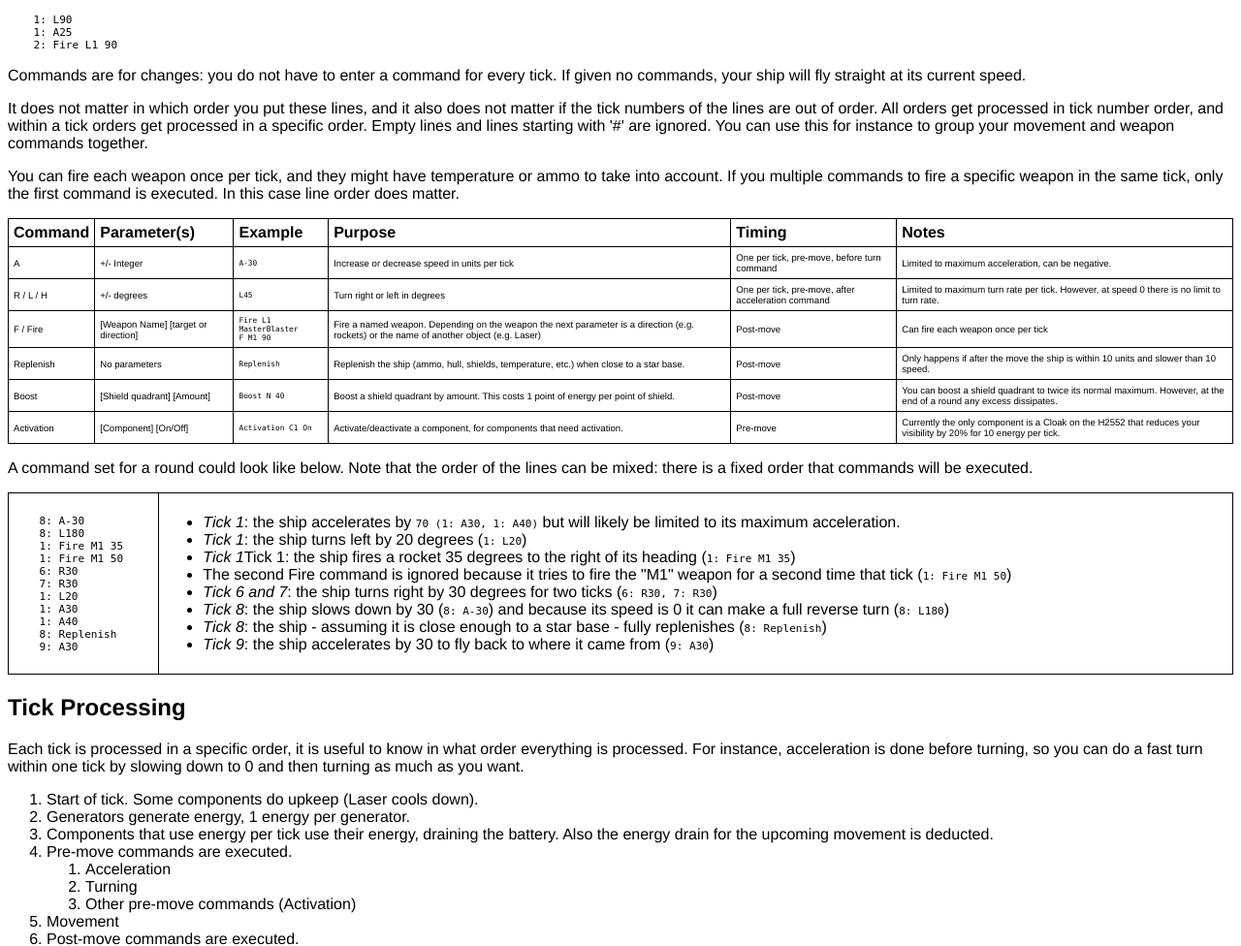
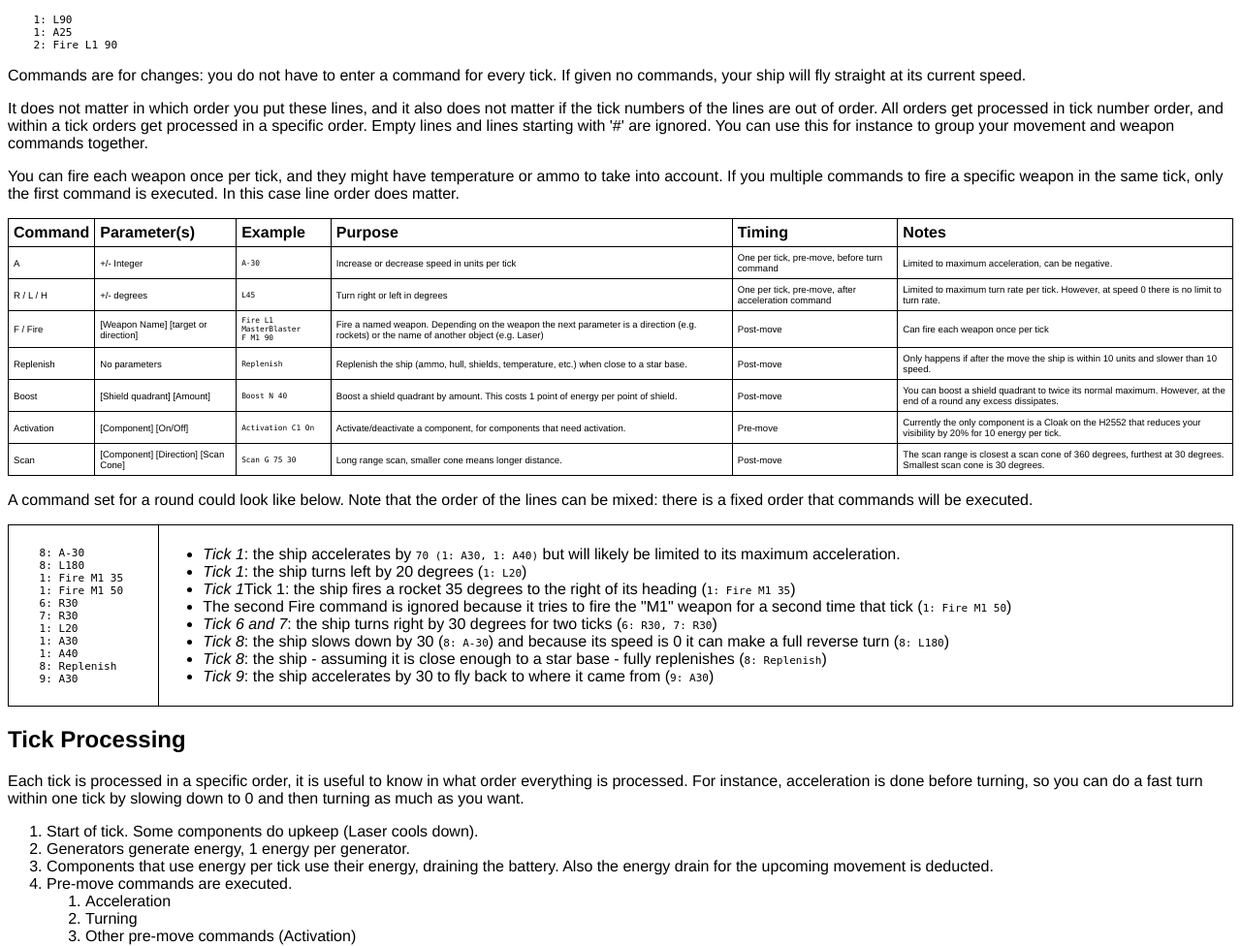
Before and after one commit to sbeaumont/starship-arena, a Flask app: template templates/manual.html in a window 1280 px wide. Shown: the part 690-1666 px from the top of the page at 97% size. Run offline with Flask 3, Linux system fonts and the light colour scheme; the template is opened without the code that fills it, so the values that code supplies are empty.

Commit message:
Added Gravscan to manual

```diff
--- a/templates/manual.html
+++ b/templates/manual.html
@@ -138,6 +138,14 @@ If you multiple commands to fire a specific weapon in the same tick, only the fi
         <td>Activate/deactivate a component, for components that need activation.</td>
         <td>Pre-move</td>
         <td>Currently the only component is a Cloak on the H2552 that reduces your visibility by 20% for 10 energy per tick.</td>
+    </tr>
+    <tr>
+        <td>Scan</td>
+        <td>[Component] [Direction] [Scan Cone]</td>
+        <td class="code-style">Scan G 75 30</td>
+        <td>Long range scan, smaller cone means longer distance.</td>
+        <td>Post-move</td>
+        <td>The scan range is closest a scan cone of 360 degrees, furthest at 30 degrees. Smallest scan cone is 30 degrees.</td>
     </tr>
 </table>
 
@@ -320,6 +328,13 @@ not damage it, so this weapon will <b>only</b> work if it hits a ship through a
 any remaining strength when it hits the hull does not damage it, but drains the battery. EMP missiles score 1
 point for every two units of energy they drain, whether from shields or battery.</p>
 
+<h2>Scanners</h2>
+
+<h3>Gravscan</h3>
+
+<p>The Grav scanner is a component that you can use to find opponents at long range. Each ping costs 10 energy, but
+it allows you to scan at long distances, up to 6000 units at the smallest scan cone (30 degrees).</p>
+
 <h2>Defense</h2>
 
 <h3>Shields</h3>
```
